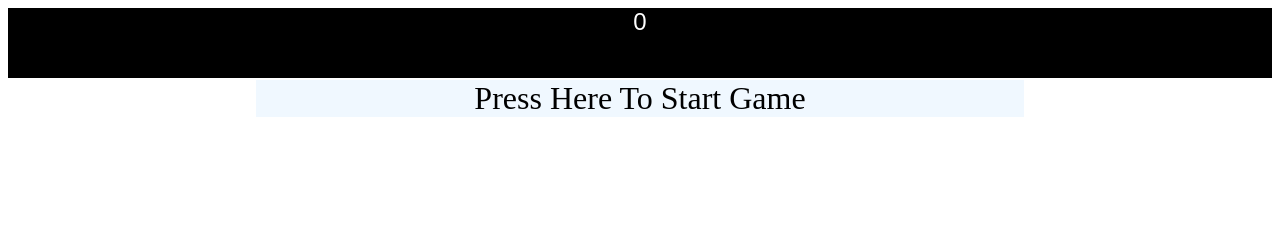
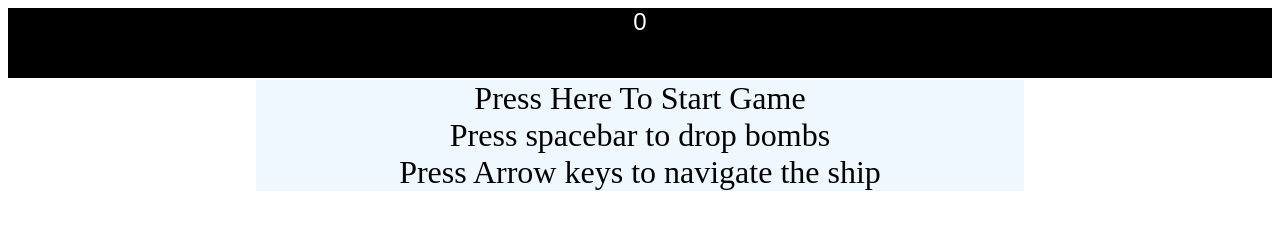
Before and after one commit to bdog72/JavaScript-Projects-Part1, a website: page html/17-PlaneBomber.html in a window 1280 px wide. Drawn offline with Linux system fonts and the light colour scheme.

Commit message:
finished section 33

```diff
--- a/html/17-PlaneBomber.html
+++ b/html/17-PlaneBomber.html
@@ -8,7 +8,10 @@
     <title>Plane Bomber</title>
   </head>
   <body>
-    <span class="gameMessage">Press Here To Start Game</span>
+    <span class="gameMessage"
+      >Press Here To Start Game<br />Press spacebar to drop bombs<bR />Press
+      Arrow keys to navigate the ship</span
+    >
     <div class="score">0</div>
     <div class="game">
       <div class="gameArea"></div>
--- a/styles/17-PlaneBomber.css
+++ b/styles/17-PlaneBomber.css
@@ -20,6 +20,7 @@
   text-align: center;
   background-color: aliceblue;
   font-size: 2em;
+  cursor: pointer;
 }
 
 .score {
```
